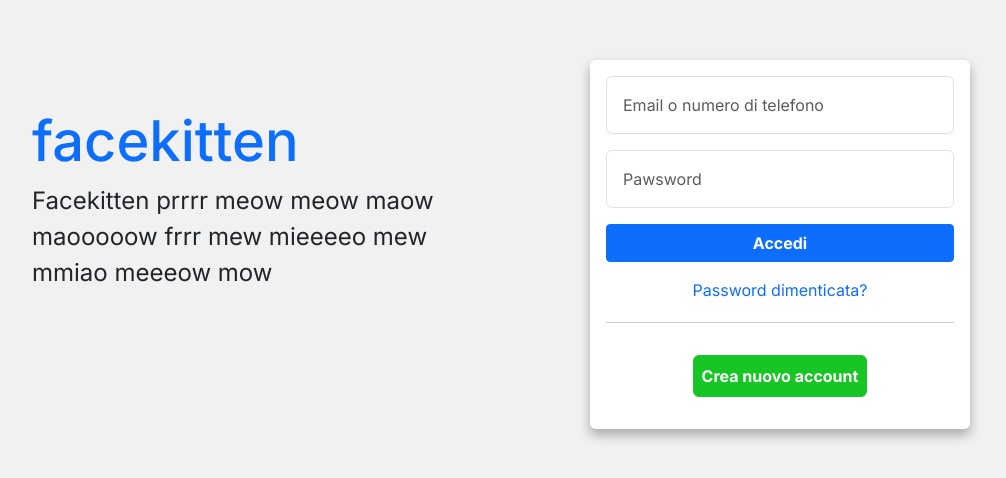
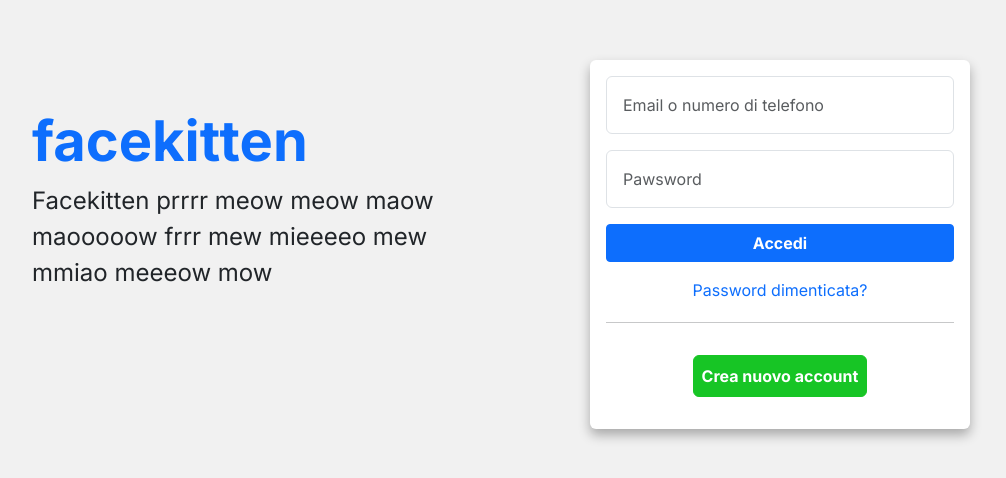
Before and after one commit to Vikappa/facekitten, a Next.js app: page / in a window 1280 px wide. Shown: the part 132-610 px from the top of the page, without its empty margins (145-1151 px from the left). Built offline with nearby package versions, Linux system fonts and the light colour scheme; a web font is replaced by a local one.

Commit message:
facekitten title bold

```diff
--- a/src/app/organisms/LoginPage.tsx
+++ b/src/app/organisms/LoginPage.tsx
@@ -5,7 +5,8 @@ import { SetStateAction, useEffect, useState } from "react";
 import { Button, Form } from "react-bootstrap";
 import { IoLogoOctocat } from "react-icons/io";
 import CreaNuovoAccountModale from "../modali/CreaNuovoAccountModale";
-
+import { useAppDispatch, useAppSelector } from "../lib/hooks";
+import { setEmail, setPassword } from "../lib/slices/userCrediantSlice";
 interface LoginPageProps {
   }
 
@@ -13,6 +14,7 @@ const LoginPage: React.FC<LoginPageProps> = () => {
     const [email, setEmail] = useState('');
     const [password, setPassword] = useState('');
     const [maskedPassword, setMaskedPassword] = useState('');
+    const dispatch = useAppDispatch();
 
 const handleEmailChange = (e: { target: { value: SetStateAction<string>; }; }) => {
   setEmail(e.target.value);
@@ -52,7 +54,7 @@ const [showModaleCreaAccount, setShowModaleCreaAccount] = useState(false);
             src={'/img/facekittenlogo.png'}
           />
           <div className="d-none d-sm-block">
-            <h1 style={{fontSize:'3.5rem'}} className="text-primary">facekitten</h1>
+            <h1 style={{fontSize:'3.5rem'}} className="text-primary fw-bold">facekitten</h1>
             <p className="pb-5 fs-4">Facekitten prrrr meow meow maow maooooow frrr mew mieeeeo mew mmiao meeeow mow</p>
           </div>
         </div>
```
